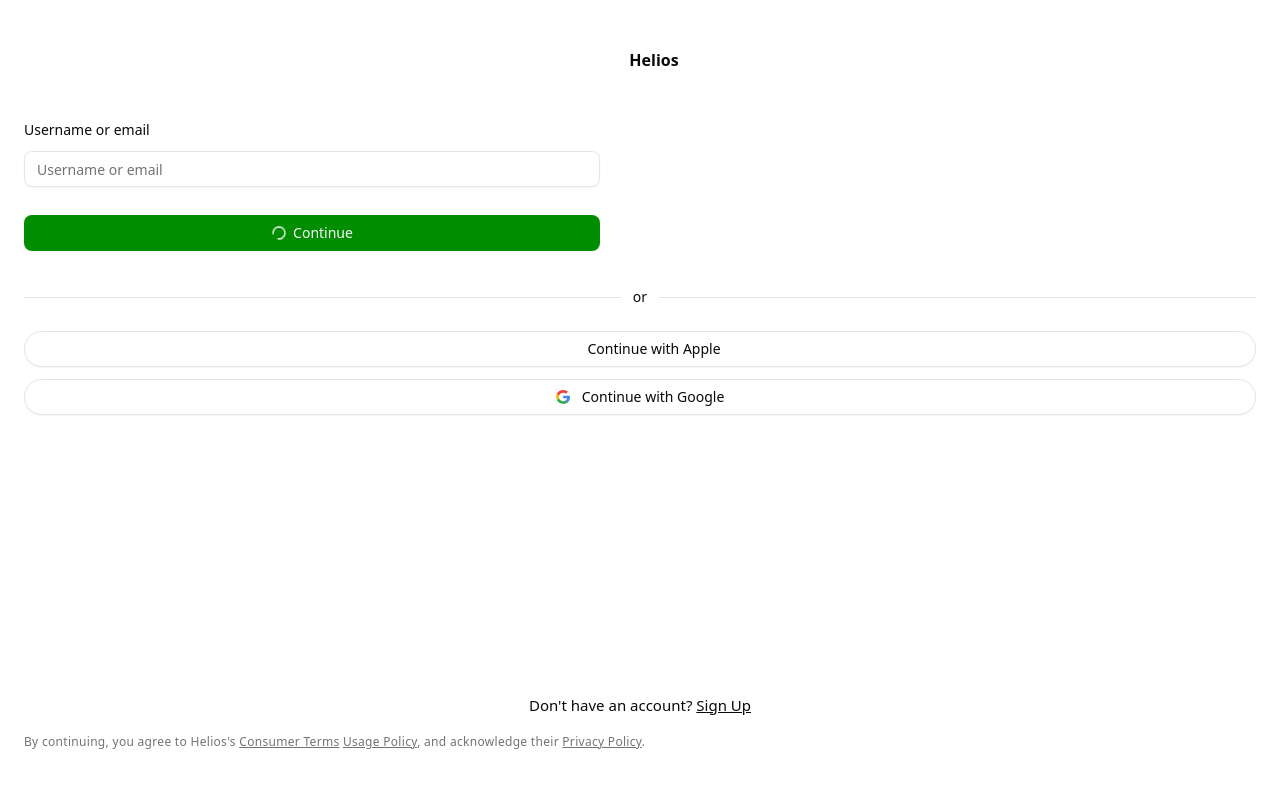
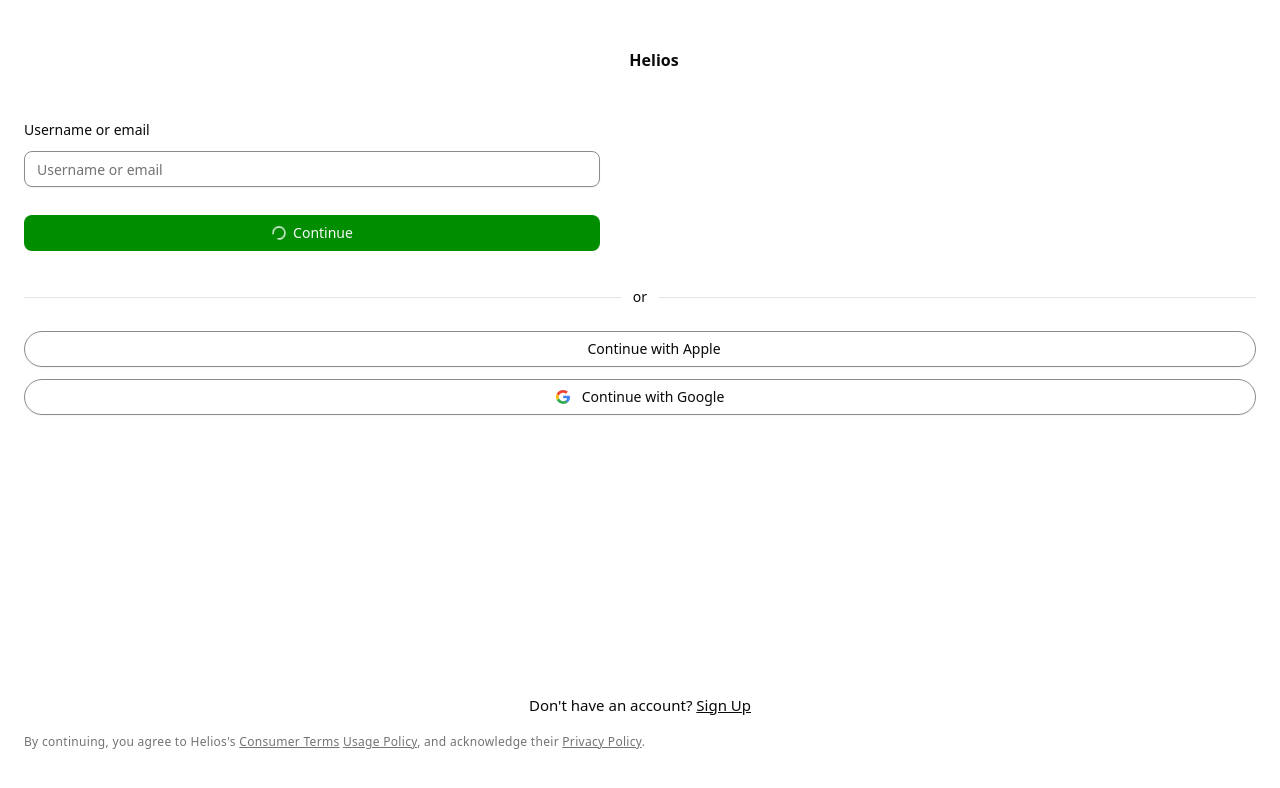
Before and after one commit to thembaxx/Helios, a Next.js app: page /login in a window 1280 px wide. Shown: the top 788 px of the page. Built offline with nearby package versions, Linux system fonts and the light colour scheme; some icons are missing.

Commit message:
fix(ui): Update styles for buttons and input borders

```diff
--- a/src/components/features/auth/social-login.tsx
+++ b/src/components/features/auth/social-login.tsx
@@ -17,7 +17,7 @@
 				<Button
 					variant="outline"
 					size="sm"
-					className="w-full rounded-full h-9 gap-3"
+					className="w-full rounded-full h-9 gap-3 border-[#8d8c8c]"
 				>
 					<Icon icon="fa-brands:apple" height={18} width={18} />
 					Continue with Apple
@@ -27,7 +27,7 @@
 				<Button
 					variant="outline"
 					size="sm"
-					className="w-full rounded-full h-9 gap-3"
+					className="w-full rounded-full h-9 gap-3 border-[#8d8c8c]"
 				>
 					<Image
 						src="/icons/google.svg"
--- a/src/components/features/user-type-select.tsx
+++ b/src/components/features/user-type-select.tsx
@@ -17,7 +17,7 @@
 			<div>
 				<Image
 					fill
-					src="/images/hero.png"
+					src="/images/hero3.png"
 					alt="Background"
 					className="absolute inset-0 h-full w-full object-cover"
 				/>
--- a/src/components/ui/input.tsx
+++ b/src/components/ui/input.tsx
@@ -8,7 +8,7 @@
 			type={type}
 			data-slot="input"
 			className={cn(
-				"file:text-foreground placeholder:text-muted-foreground selection:bg-primary selection:text-primary-foreground dark:bg-input/30 border-input h-9 w-full min-w-0 rounded-md border bg-transparent px-3 py-1 text-base shadow-xs transition-[color,box-shadow] outline-none file:inline-flex file:h-7 file:border-0 file:bg-transparent file:text-sm file:font-medium disabled:pointer-events-none disabled:cursor-not-allowed disabled:opacity-50 md:text-sm",
+				"file:text-foreground placeholder:text-muted-foreground selection:bg-primary selection:text-primary-foreground dark:bg-input/30 border-[#8d8c8c] h-9 w-full min-w-0 rounded-md border bg-transparent px-3 py-1 text-base shadow-xs transition-[color,box-shadow] outline-none file:inline-flex file:h-7 file:border-0 file:bg-transparent file:text-sm file:font-medium disabled:pointer-events-none disabled:cursor-not-allowed disabled:opacity-50 md:text-sm",
 				"focus-visible:border-ring focus-visible:ring-ring/50 focus-visible:ring-[3px]",
 				"aria-invalid:ring-destructive/20 dark:aria-invalid:ring-destructive/40 aria-invalid:border-destructive",
 				className,
```
